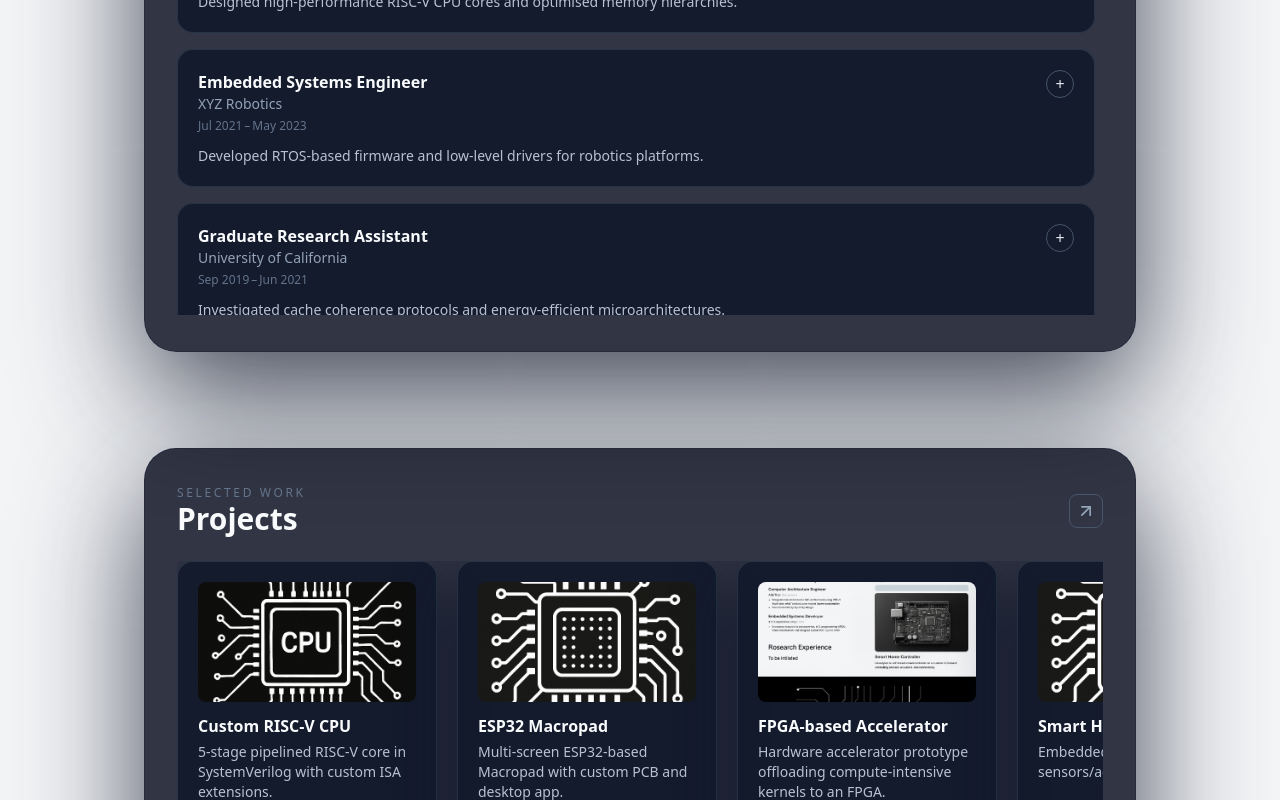
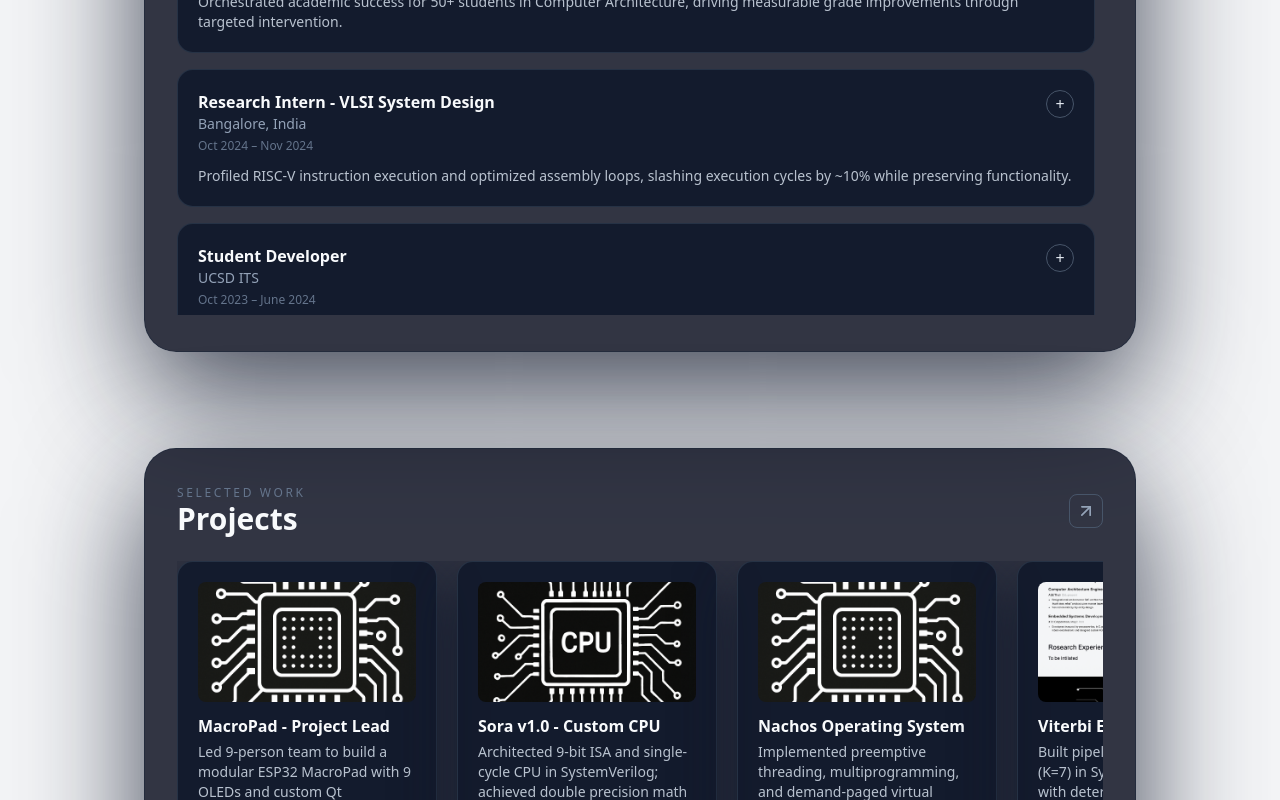
Before and after one commit to a-vidhawan/portfolio, a React (Vite) app: page / in a window 1280 px wide. Shown: the part 1380-2180 px from the top of the page. Built offline with nearby package versions, Linux system fonts and the light colour scheme.

Commit message:
Content Altered

```diff
--- a/src/components/Professional.jsx
+++ b/src/components/Professional.jsx
@@ -6,77 +6,77 @@ import { useNavigate } from "react-router-dom";
 export const experienceList = [
   {
     id: "exp1",
-    title: "Computer Architecture Engineer",
-    company: "ABC Technology Inc.",
-    period: "June 2023 – Present",
-    summary: "Designed high‑performance RISC‑V CPU cores and optimised memory hierarchies.",
+    title: "CSE Department Tutor",
+    company: "UC San Diego",
+    period: "June 2025 – Present",
+    summary: "Orchestrated academic success for 50+ students in Computer Architecture, driving measurable grade improvements through targeted intervention.",
   },
   {
     id: "exp2",
-    title: "Embedded Systems Engineer",
-    company: "XYZ Robotics",
-    period: "Jul 2021 – May 2023",
-    summary: "Developed RTOS‑based firmware and low‑level drivers for robotics platforms.",
+    title: "Research Intern - VLSI System Design",
+    company: "Bangalore, India",
+    period: "Oct 2024 – Nov 2024",
+    summary: "Profiled RISC-V instruction execution and optimized assembly loops, slashing execution cycles by ~10% while preserving functionality.",
   },
   {
     id: "exp3",
-    title: "Graduate Research Assistant",
-    company: "University of California",
-    period: "Sep 2019 – Jun 2021",
-    summary: "Investigated cache coherence protocols and energy‑efficient microarchitectures.",
+    title: "Student Developer",
+    company: "UCSD ITS",
+    period: "Oct 2023 – June 2024",
+    summary: "Shipped 10+ production workflows and automated manual processes, achieving a 50% reduction in request handling latency.",
   },
   {
     id: "exp4",
-    title: "Teaching Assistant – Computer Architecture",
-    company: "UC San Diego",
-    period: "2024 – Present",
-    summary: "Led discussions, debugged student CPUs and taught pipeline/hazard concepts.",
+    title: "Embedded Team Member",
+    company: "TRITONS RCSC - RoboCup Soccer",
+    period: "Oct 2023 – June 2024",
+    summary: "Engineered high-precision solenoid actuation circuits and STM32-based activation systems with <20ms trigger response.",
   },
   {
     id: "exp5",
-    title: "Hardware/Firmware Project Lead – MacroPad",
-    company: "Student Project",
-    period: "2024",
-    summary: "Led a team building a custom ESP32‑based Macropad with multiple OLEDs.",
+    title: "Battery Team Member",
+    company: "TRITON SolarCar",
+    period: "Oct 2023 – June 2024",
+    summary: "Calibrated 3-phase BLDC motor controllers and integrated pedal feedback systems for optimized torque control.",
   },
 ];
 
 // Data for the full‑detail cards (keyed by id)
 export const experienceFull = {
   exp1: {
-    title: "Computer Architecture Engineer",
-    company: "ABC Technology Inc.",
-    period: "June 2023 – Present",
+    title: "CSE Department Tutor - Computer Architecture",
+    company: "UC San Diego",
+    period: "June 2025 – Present",
     details:
-      "Owned microarchitecture of multiple RISC‑V cores including pipeline depth, branch prediction and hazard/forwarding logic. Brought up RTL on FPGA prototypes, debugged timing issues and collaborated with firmware teams on bring‑up guides, documentation and performance scripts.",
+      "Spearheaded academic support for ~50 undergraduates in CSE 141/L. Architected targeted problem sets focusing on ARMv8 pipelines, hazards, caches, and memory models. \n\nLeveraged data-driven insights to co-design midterms and finals, resulting in a ~15-point average increase on Midterm 2 and a ~10% boost on Final exam scores through high-impact 1-on-1 interventions. Guided 100+ students in designing custom ISAs and single-cycle CPUs in SystemVerilog, debugging complex datapath/control logic to maximize synthesis success.",
   },
   exp2: {
-    title: "Embedded Systems Engineer",
-    company: "XYZ Robotics",
-    period: "Jul 2021 – May 2023",
+    title: "Research Intern - VLSI System Design",
+    company: "Bangalore, India",
+    period: "Oct 2024 – Nov 2024",
     details:
-      "Implemented CAN/I²C/SPI/UART drivers and real‑time sensor fusion loops. Tuned ISR latency and task scheduling, added diagnostics over UART/CAN and used oscilloscopes/logic analyzers to characterise timing. Reviewed schematics and supported board bring‑up.",
+      "Executed comprehensive profiling of CH32V RISC-V instruction execution, analyzing 50+ traces to identify and mitigate 12% stall overheads. \n\nOptimized critical assembly loops, removing redundant loads/stores to cut execution cycles by ~10%. Engineered a MacroPad proof-of-concept using VSDSquadron Mini, integrating complex display and dual-button firmware on the CH32V platform. All simulation and debugging performed in a virtualized environment.",
   },
   exp3: {
-    title: "Graduate Research Assistant",
-    company: "University of California",
-    period: "Sep 2019 – Jun 2021",
+    title: "Student Developer - Document & Case Management",
+    company: "UCSD ITS",
+    period: "Oct 2023 – June 2024",
     details:
-      "Prototyped novel coherence protocols in a cycle‑accurate simulator and evaluated them on SPEC‑like workloads. Designed teaching labs for pipelining, out‑of‑order execution and caches; mentored students on debugging RTL and simulator code.",
+      "Delivered 10+ mission-critical production workflows (Messaging Colab, Laptop Borrow Request) serving 3,000+ users. \n\nRevolutionized operational efficiency by automating manual handling, slashing processing time from 30 to 15 minutes (-50%). Architected 3+ analytical dashboards using ServiceNow’s experience builder and executed 100+ rigorous E2E tests to ensure flawless deployment of developer assets.",
   },
   exp4: {
-    title: "Teaching Assistant – Computer Architecture",
-    company: "UC San Diego",
-    period: "2024 – Present",
+    title: "Embedded Team Member",
+    company: "TRITONS RCSC - RoboCup Soccer",
+    period: "Oct 2023 – June 2024",
     details:
-      "Led weekly discussion sections, debugged student designs and created worksheets to connect lecture concepts to real RTL problems. Helped students reason about control signals, hazards and forwarding paths.",
+      "Designed and simulated advanced linear and chip kick circuits using PSpice/LTSpice, validating charge timing and energy delivery for optimal performance. \n\nBuilt and deployed STM32-based activation circuitry, guaranteeing reliable <20ms trigger response under high-stress test conditions.",
   },
   exp5: {
-    title: "Hardware/Firmware Project Lead – MacroPad",
-    company: "Student Project",
-    period: "2024",
+    title: "Battery Team Member",
+    company: "TRITON SolarCar",
+    period: "Oct 2023 – June 2024",
     details:
-      "Coordinated firmware, hardware and desktop‑app workstreams. Designed PCB layouts, wrote ESP32 firmware, low‑level display drivers and a custom serial protocol. Documented the system so others can extend it.",
+      "Configured and fine-tuned 3-phase BLDC motor controllers, meticulously calibrating pedal and throttle mapping for silky-smooth torque control. \n\nIntegrated and validated pedal feedback mechanisms with the primary drive system, ensuring stable current draw and highly responsive motor behavior.",
   },
 };
 
--- a/src/components/Projects.jsx
+++ b/src/components/Projects.jsx
@@ -11,26 +11,38 @@ import fpgaImg from "../assets/fpga.png";
 export const projectsList = [
   {
     id: "proj1",
-    title: "Custom RISC‑V CPU",
-    summary: "5‑stage pipelined RISC‑V core in SystemVerilog with custom ISA extensions.",
+    title: "MacroPad - Project Lead",
+    summary: "Led 9-person team to build a modular ESP32 MacroPad with 9 OLEDs and custom Qt companion app.",
+    thumb: smarthomeImg, // Placeholder, user said media later
+  },
+  {
+    id: "proj2",
+    title: "Sora v1.0 - Custom CPU",
+    summary: "Architected 9-bit ISA and single-cycle CPU in SystemVerilog; achieved double precision math on constrained datapath.",
     thumb: cpuImg,
   },
   {
-    id: "proj2",
-    title: "ESP32 Macropad",
-    summary: "Multi‑screen ESP32‑based Macropad with custom PCB and desktop app.",
+    id: "proj3",
+    title: "Nachos Operating System",
+    summary: "Implemented preemptive threading, multiprogramming, and demand-paged virtual memory in Java/MIPS.",
     thumb: smarthomeImg,
   },
   {
-    id: "proj3",
-    title: "FPGA‑based Accelerator",
-    summary: "Hardware accelerator prototype offloading compute‑intensive kernels to an FPGA.",
+    id: "proj4",
+    title: "Viterbi Encoder/Decoder",
+    summary: "Built pipelined Viterbi decoder (K=7) in SystemVerilog; verified with deterministic/random error injection.",
     thumb: fpgaImg,
   },
   {
-    id: "proj4",
-    title: "Smart Home Controller",
-    summary: "Embedded hub talking to sensors/actuators over I²C/SPI.",
+    id: "proj5",
+    title: "Nixie Tube Clock",
+    summary: "Designed retro-style clock using 1900s vacuum tubes and CH32V RISC-V platform.",
+    thumb: smarthomeImg,
+  },
+  {
+    id: "proj6",
+    title: "Ultrasonic Smart Clock",
+    summary: "Prototyped gesture-controlled smart clock with ultrasonic sensors and CircuitPython.",
     thumb: smarthomeImg,
   },
 ];
@@ -38,27 +50,39 @@ export const projectsList = [
 // Full detail data (title, details, gallery)
 export const projectsFull = {
   proj1: {
-    title: "Custom RISC‑V CPU",
+    title: "MacroPad - Project Lead",
     details:
-      "Designed the ISA, pipeline, hazard and forwarding logic, and wrote assembly test programs. Brought the design onto an FPGA, debugged timing issues and integrated the core into a simple SoC with instruction and data memories.",
+      "Led a high-velocity 9-person engineering team to design a modular ESP32 MacroPad featuring 9 64x64 RGB OLEDs, mechanical keys, and rotary encoders. \n\nEngineered a seamless desktop activation ecosystem via a custom, cross-platform Qt companion app (C++/Objective C). Implemented a high-performance serial protocol achieving profile switches in <50ms and activation latency <40ms. Designed custom driver circuits for SSD1357z controllers and integrated them into a bespoke PCB.",
+    gallery: [smarthomeImg],
+  },
+  proj2: {
+    title: "Sora v1.0 - Self Designed ISA and CPU",
+    details:
+      "Authored a novel 9-bit ISA (16 instructions, load-store architecture) and 8-bit datapath. \n\nAchieved Hamming Distance Calculation and double precision multiplication using only 9 bits—clocking the fastest execution in the class. Implemented single-cycle RTL in SystemVerilog, simulated in ModelSim, and resource-mapped on Cyclone-V using QuartusPrime. Wrote a custom assembler in Python to streamline development.",
     gallery: [cpuImg],
   },
-  proj2: {
-    title: "ESP32 Macropad",
+  proj3: {
+    title: "Nachos Operating System",
     details:
-      "Designed the PCB around an ESP32‑WROVER, nine mechanical switches and multiple OLED displays. Implemented a serial protocol to transfer PNG icons from a Qt desktop app, and wrote firmware to render icons and send programmable key macros.",
+      "Engineered a robust OS kernel implementing preemptive threads with Alarm, join, and interrupt-based condition variables. \n\nAdded full multiprogramming capabilities with safe rVM/wVM, 16-FD file tables, and concurrent user-program execution. Designed a sophisticated demand-paged Virtual Memory system featuring lazy loading, swap space, clock eviction algorithms, dirty-bit optimization, and page pinning.",
     gallery: [smarthomeImg],
   },
-  proj3: {
-    title: "FPGA‑based Accelerator",
+  proj4: {
+    title: "Viterbi Encoder/Decoder",
     details:
-      "Built a hardware accelerator datapath and control FSM, verified it with simulation and integrated it into a simple top‑level SoC, providing notable speedups over CPU implementations.",
+      "Implemented a high-performance convolutional encoder (rate 1/2, K=7) and pipelined Viterbi decoder (ACS + traceback depth 35) in SystemVerilog. \n\nVerified system integrity via end-to-end tx/rx testbenches, achieving min branch metric = 0 in noise-free channels. Built robust deterministic and random error-injection frameworks to evaluate uncorrected errors across periodic/burst patterns up to a 1/16 rate. Synthesized on Cyclone V.",
     gallery: [fpgaImg],
   },
-  proj4: {
-    title: "Smart Home Controller",
+  proj5: {
+    title: "Nixie Tube Clock",
     details:
-      "Implemented an RTOS‑based firmware with sensor polling, command parsing and actuator control. Added UART logging and a CLI for debugging.",
+      "Designed a vintage-aesthetic 'Nixie Clock' utilizing 1900s IN-14 vacuum tubes with 11-pin interfaces. \n\nBuilt on the VSDSquadron Mini (CH32V platform) using C++. Integrated advanced features including multi-time zone support (4 presets) and a standard alarm layout. Engineered the hardware/firmware interface for reliable tube control.",
+    gallery: [smarthomeImg],
+  },
+  proj6: {
+    title: "Ultrasonic Smart Clock",
+    details:
+      "Innovated a 'Smart Clock' leveraging ultrasonic sensors to detect user presence/sleep state for intelligent alarm control. \n\nProgrammed using CircuitPython on a Metro M0 Express. Implemented gesture-based 'Stop' and 'Snooze' functionality. Utilized Onshape for 3D modeling of the prototype enclosure and EagleCAD for precision circuit design.",
     gallery: [smarthomeImg],
   },
 };
```
